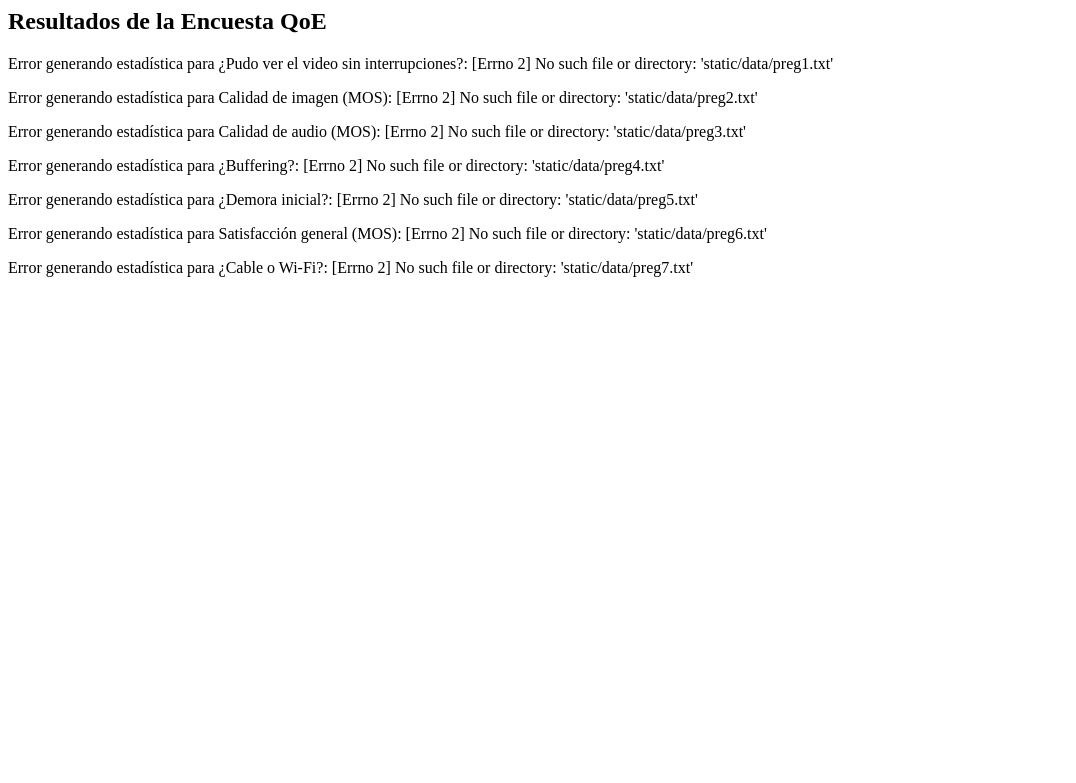
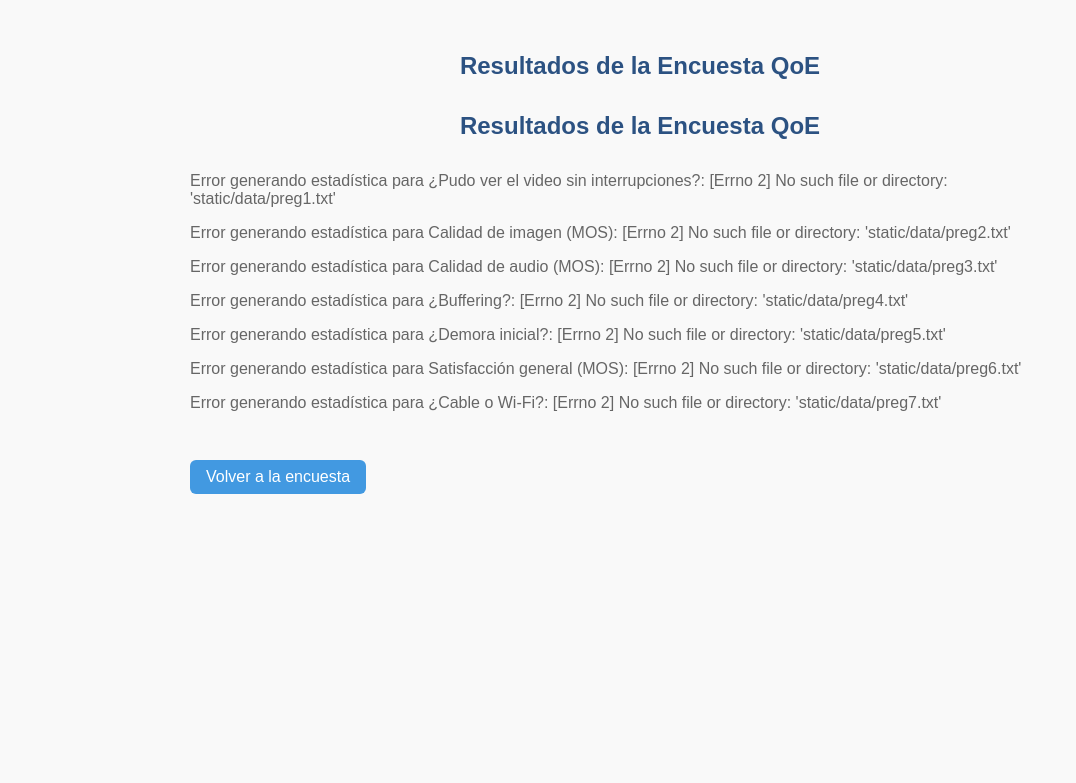
Before and after one commit to williamr122/proyectoSM1, a Flask app: page /metrics in a window 1280 px wide. Shown: the top 783 px of the page, without its empty margins (0-1076 px from the left). Run offline with Flask 3, Linux system fonts and the light colour scheme.

Commit message:
Actualizado

```diff
--- a/server.py
+++ b/server.py
@@ -3,6 +3,9 @@ import time
 import matplotlib.pyplot as plt
 import os
 import random
+import os
+os.makedirs('static/data', exist_ok=True)
+os.makedirs('static/charts', exist_ok=True)
 
 app = Flask(__name__)
 
@@ -104,7 +107,7 @@ def metrics():
         except Exception as e:
             metric_html += f'<p>Error generando estadística para {label}: {e}</p>'
 
-    return metric_html
+    return render_template('metrics.html', metric_html=metric_html)
 
 if __name__ == '__main__':
     app.run(host='0.0.0.0', port=5000)
--- a/templates/metrics.html
+++ b/templates/metrics.html
@@ -1,23 +1,57 @@
 <!DOCTYPE html>
 <html lang="es">
 <head>
-    <meta charset="UTF-8">
-    <title>Resultados de la Encuesta QoE</title>
-    <link href="https://cdn.jsdelivr.net/npm/tailwindcss@2.2.19/dist/tailwind.min.css" rel="stylesheet">
+    <meta charset="UTF-8" />
+    <title>Estadísticas de la Encuesta QoE</title>
+    <style>
+        body {
+            font-family: Arial, sans-serif;
+            max-width: 900px;
+            margin: auto;
+            padding: 2rem;
+            background: #f9f9f9;
+        }
+        h2 {
+            text-align: center;
+            color: #2c5282;
+            margin-bottom: 2rem;
+        }
+        img {
+            margin-bottom: 1.5rem;
+            border: 1px solid #ddd;
+            box-shadow: 0 0 6px rgba(0,0,0,0.1);
+            max-width: 100%;
+            height: auto;
+        }
+        h4 {
+            color: #4a5568;
+            margin-top: 2rem;
+        }
+        p {
+            color: #666;
+        }
+        a {
+            display: inline-block;
+            margin-top: 2rem;
+            padding: 0.5rem 1rem;
+            background: #4299e1;
+            color: white;
+            text-decoration: none;
+            border-radius: 6px;
+        }
+        a:hover {
+            background: #3182ce;
+        }
+    </style>
 </head>
-<body class="bg-gray-100 text-gray-800 p-6">
-    <div class="max-w-4xl mx-auto">
-        <h1 class="text-3xl font-bold text-center mb-8">Resultados de la Encuesta QoE</h1>
+<body>
+    <h2>Resultados de la Encuesta QoE</h2>
 
-        {% for chart in charts %}
-        <div class="bg-white p-4 rounded shadow mb-6">
-            <img src="{{ chart }}" alt="Gráfico de resultados" class="mx-auto">
-        </div>
-        {% endfor %}
+    <!-- Aquí insertamos el contenido generado desde Flask -->
+    <div>
+        {{ metric_html | safe }}
+    </div>
 
-        <div class="text-center mt-8">
-            <a href="/" class="bg-blue-600 text-white px-4 py-2 rounded hover:bg-blue-700 transition">Volver al inicio</a>
-        </div>
-    </div>
+    <a href="/survey">Volver a la encuesta</a>
 </body>
 </html>
```
